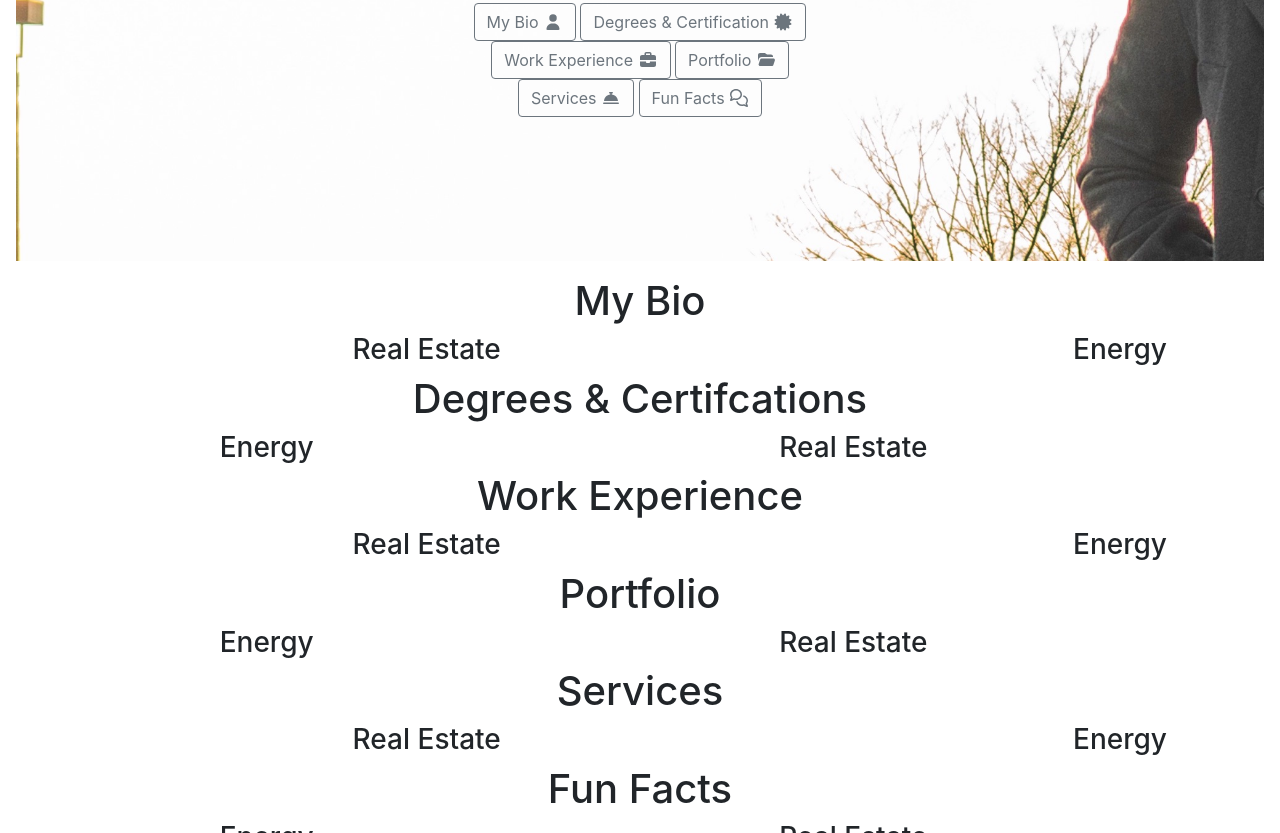
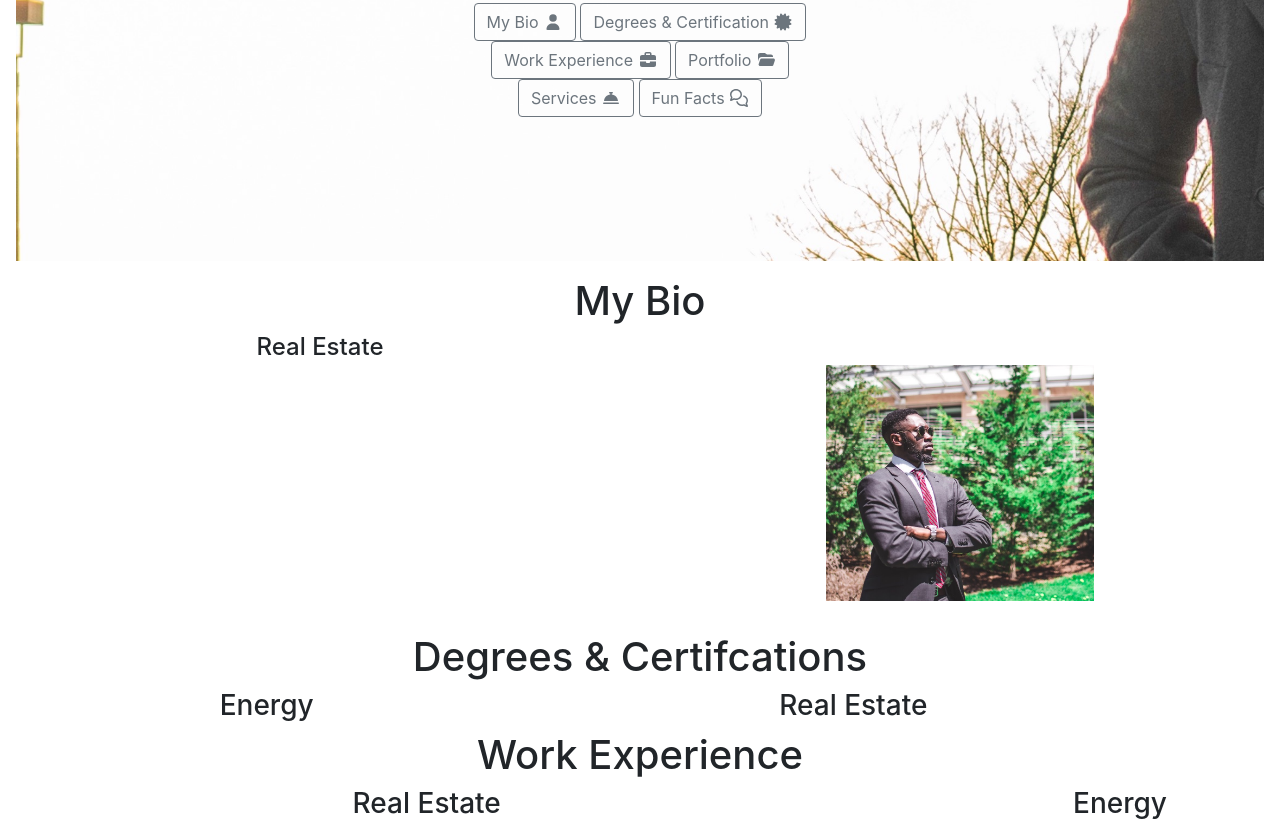
Before and after one commit to shabbacodes/shabbacodes.github.io, a plain HTML site: page Pages/About.html in a window 1280 px wide. Shown: the part 453-1286 px from the top of the page. Drawn offline with nearby package versions, Linux system fonts and the light colour scheme; files whose address does not match are found by name.

Commit message:
about update

```diff
--- a/Pages/About.html
+++ b/Pages/About.html
@@ -62,11 +62,11 @@
                         <h1> My Bio </h1>
                         <div class="container-fluid">
                                 <div class="row">
-                            <div class="col-sm-8">
-                                <h3> Real Estate </h3>
+                            <div class="col-sm-6">
+                                <h4> Real Estate </h4>
                             </div>
-                            <div class="col-sm-3 offset-1">
-                                <h3> Energy </h3>
+                            <div class="col-sm-6 ">
+                               <img src="../images/Bio.JPG" alt="bio pic">
                             </div>
                         </div>
                     </div>
--- a/Styles/about.css
+++ b/Styles/about.css
@@ -22,3 +22,8 @@ font-size: 120px;
 .wrapper{
     text-align: center;
 }
+div > img{
+    padding: 2rem 2rem;
+    height: 300px;
+    width: auto;
+}
```
Also changed, not shown: images/Bio.JPG (added).
